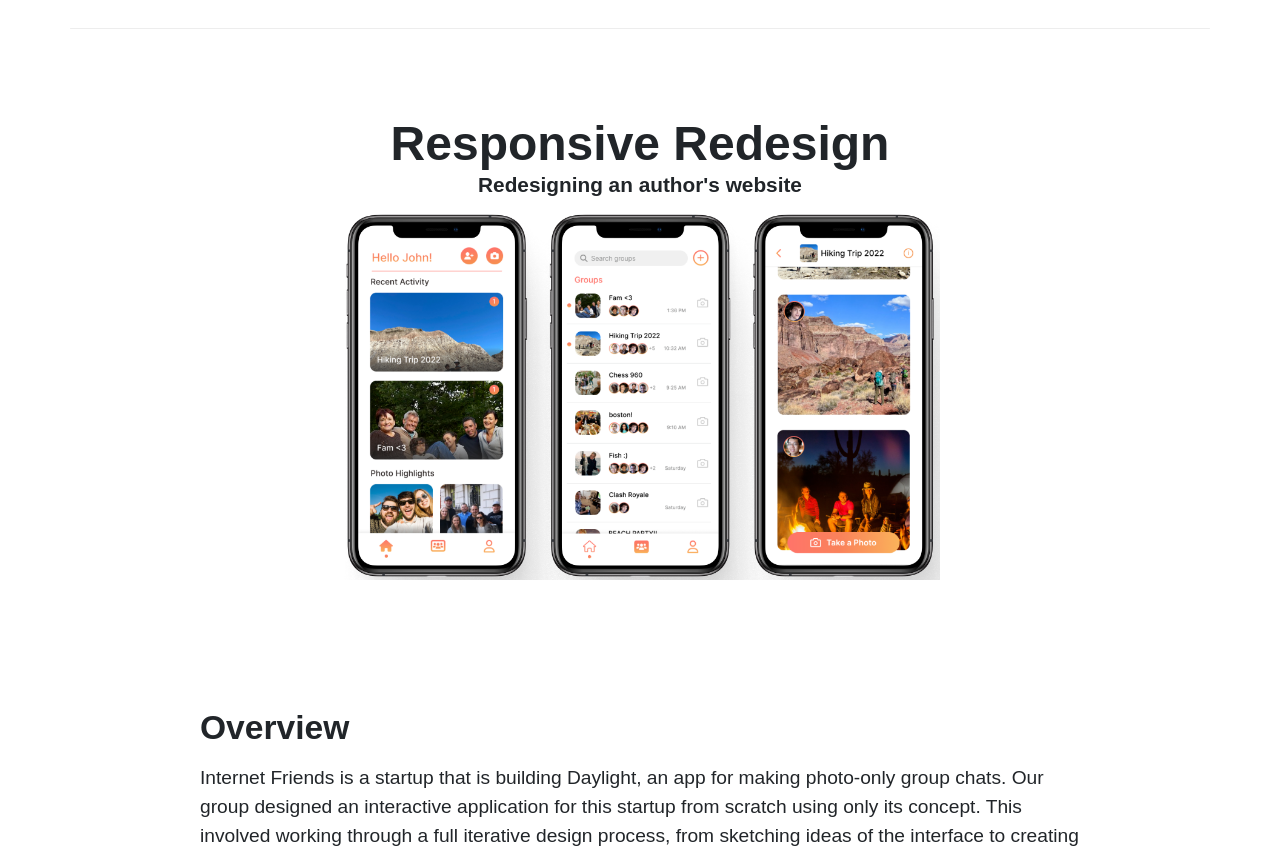
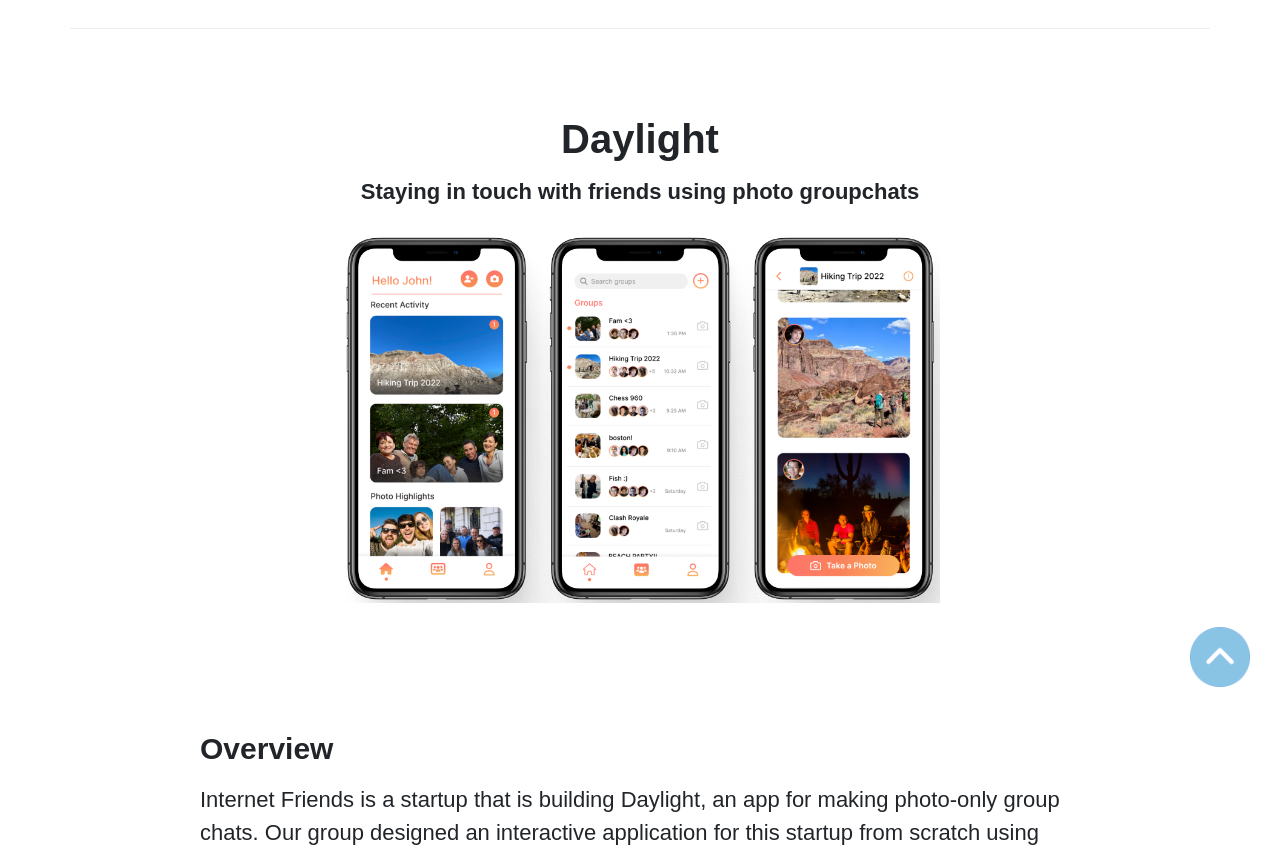
Before and after one commit to drowsyshiba824/portfolio, a plain HTML site: page Iterative-Design-portfolio/index.html in a window 1280 px wide. Shown: the part 93-948 px from the top of the page. Drawn offline with Linux system fonts and the light colour scheme; a web font is replaced by a local one.

Commit message:
second draft - part 1

```diff
--- a/Iterative-Design-portfolio/index.html
+++ b/Iterative-Design-portfolio/index.html
@@ -2,7 +2,7 @@
 <html>
 
 <head>
-    <title>Iterative Design</title>
+    <title>Daylight</title>
     <link rel="stylesheet" href="bootstrap.css" />
     <link rel="stylesheet" href="iterative-design.css">
     <meta name="description" content="iterative design writeup">
@@ -12,6 +12,7 @@
 </head>
 
 <body>
+    <a href="./index.html"><img class="top-button" src="./assets/top.png" alt="back to top"></a>
     <!-- Navigation -->
     <div class="nav-content">
         <ul class = "navig-bar">
@@ -24,9 +25,9 @@
     </div>
 
     <div class="header">
-        <h1>Responsive Redesign</h1>
-        <h3 class=pb-3>Redesigning an author's website</h3>
-        <img class="header-image pb-5" src="./assets/header-image.png" alt="iterative-design-hero">
+        <h1 class = "pb-3">Daylight</h1>
+        <h3 class=pb-4>Staying in touch with friends using photo groupchats</h3>
+        <img class="header-image pt-2 pb-5" src="./assets/header-image.png" alt="iterative-design-hero">
     </div>
 
     <!-- Overview -->
--- a/Iterative-Design-portfolio/iterative-design.css
+++ b/Iterative-Design-portfolio/iterative-design.css
@@ -4,23 +4,23 @@
     }
 
     h1 {
-        font-weight: 700;
-        font-size: 3em;
+        font-weight: 600;
+        font-size: 40px;
     }
 
     h2 {
-        font-weight: 700;
-        font-size: 2.1em;
+        font-weight: 600;
+        font-size: 30px;
     }
 
     h3 {
-        font-weight: 700;
-        font-size: 1.3em;
+        font-weight: 600;
+        font-size: 22px;
     }
 
     p {
         font-family: "Agenda-One", sans-serif;
-        font-size: larger;
+        font-size: 22px;
         line-height: 1.5;
         margin-bottom: 1.5;
     }
@@ -165,3 +165,11 @@
         width: 600px;
         height: auto;
     }
+
+    .top-button{
+        position: fixed; /* Fixed/sticky position */
+        bottom: 20px; /* Place the button at the bottom of the page */
+        right: 30px; /* Place the button 30px from the right */
+        width:60px;
+        height:60px;
+    }
--- a/about/stylesheet.css
+++ b/about/stylesheet.css
@@ -122,3 +122,11 @@ h2{
     height:20px;
     padding:15px;
 }
+
+.top-button{
+    position: fixed; /* Fixed/sticky position */
+    bottom: 20px; /* Place the button at the bottom of the page */
+    right: 30px; /* Place the button 30px from the right */
+    width:60px;
+    height:60px;
+}
--- a/for-fun/stylesheet.css
+++ b/for-fun/stylesheet.css
@@ -136,3 +136,11 @@ h2{
     height:20px;
     padding:15px;
 }
+
+.top-button{
+  position: fixed; /* Fixed/sticky position */
+  bottom: 20px; /* Place the button at the bottom of the page */
+  right: 30px; /* Place the button 30px from the right */
+  width:60px;
+  height:60px;
+}
```
Also changed, not shown: about/index.html (+1 -0 lines), for-fun/index.html (+1 -0 lines), index.html (+2 -1 lines), Iterative-Design-portfolio/assets/top.png (added), about/assets/bio-pic.png, about/assets/top.png (added), assets/cover-1.png, assets/top.png (added), for-fun/assets/top.png (added).
